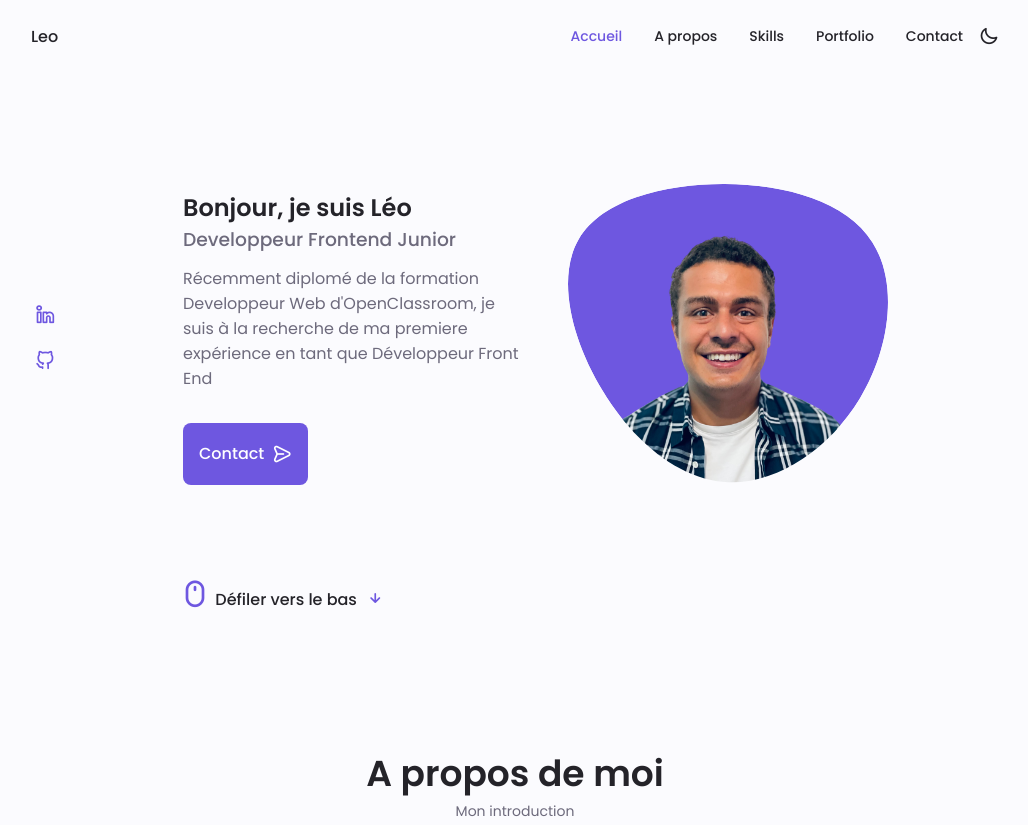
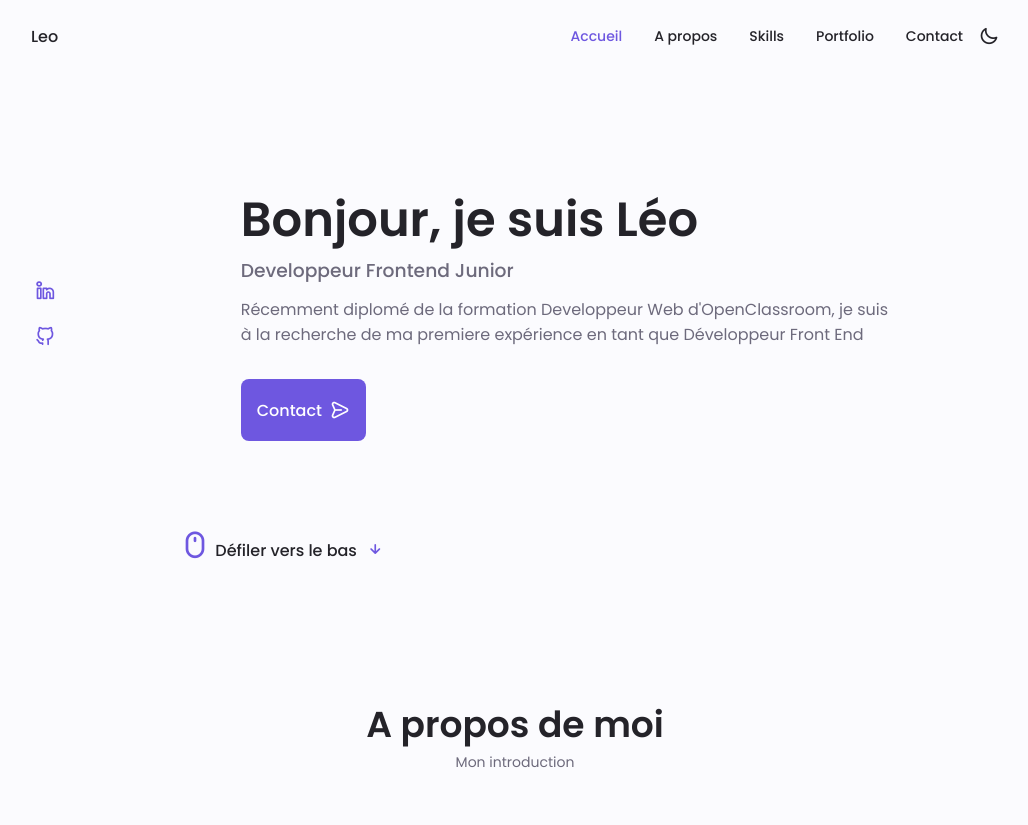
Before and after one commit to Leolourel/Portfolio, a plain HTML site: page assets/index.html in a window 1280 px wide. Shown: the top 825 px of the page, without its empty margins (125-1153 px from the left). Drawn offline with nearby package versions, Linux system fonts and the light colour scheme.

```diff
--- a/assets/css/styles.css
+++ b/assets/css/styles.css
@@ -310,7 +310,7 @@ img{
 }
 
 .home__title{
-    font-style: var(--big-font-size);
+    font-size: var(--big-font-size);
 }
 
 .home__subtitle{
@@ -820,17 +820,18 @@ img{
 
 /* For medium devices */
 @media screen and (min-width: 568px){
-    .home__content{
-        grid-template-columns: max-content 1fr 1fr;
-    }
+    /*.home__content{*/
+    /*    grid-template-columns: max-content 1fr 1fr;*/
+    /*}*/
 
     .home__data{
         grid-column: initial;
     }
 
     .home__img{
-        order: 1;
-        justify-self: center;
+        /*order: 1;*/
+        /*justify-self: center;*/
+        display: none;
     }
 
     .about__container,
@@ -900,7 +901,7 @@ img{
 
     .home__content{
         padding-top: 5.5rem;
-        column-gap: 2rem;
+        gap: 0;
     }
     .home__blob{
         width: 270px;
```
